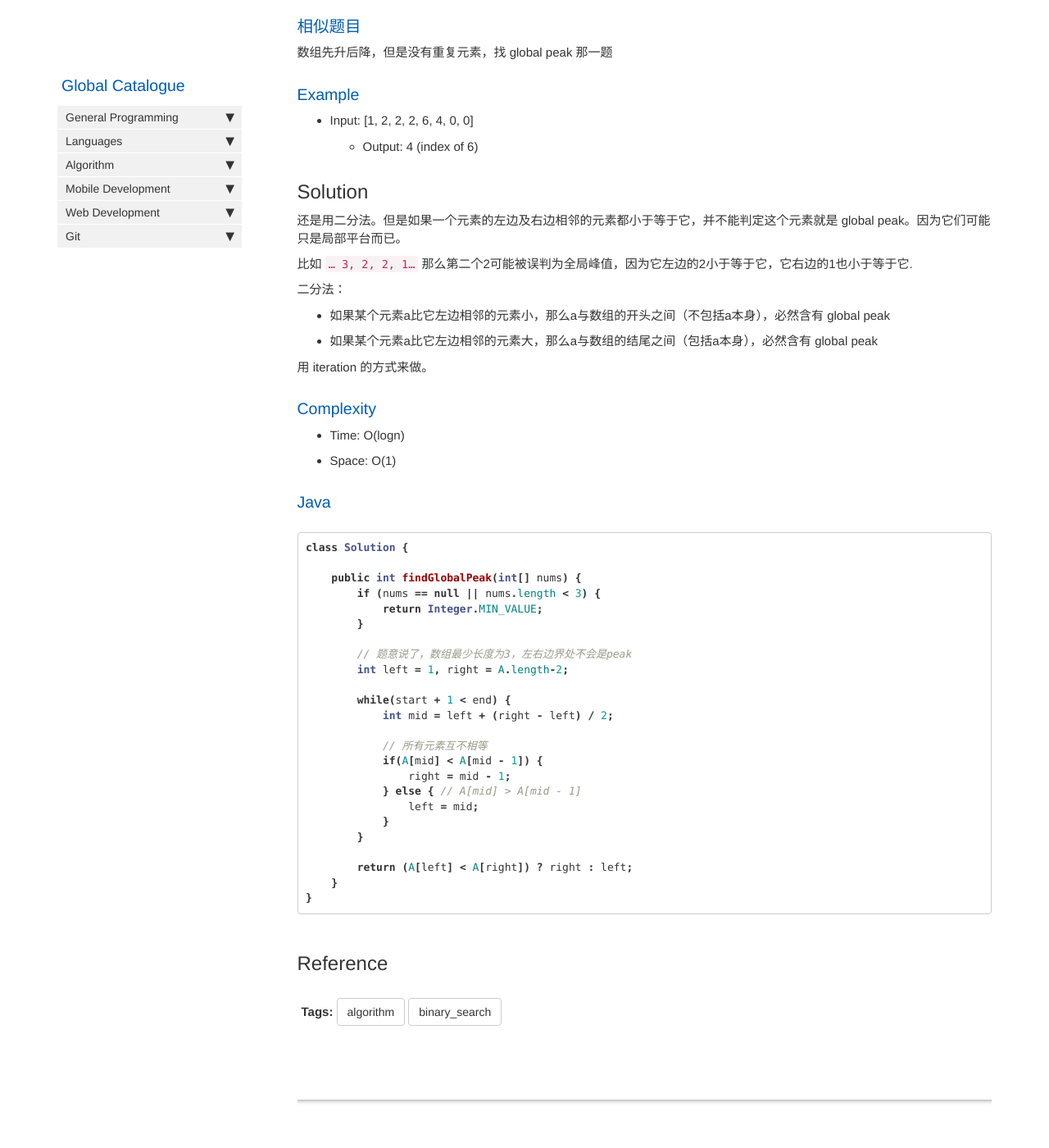
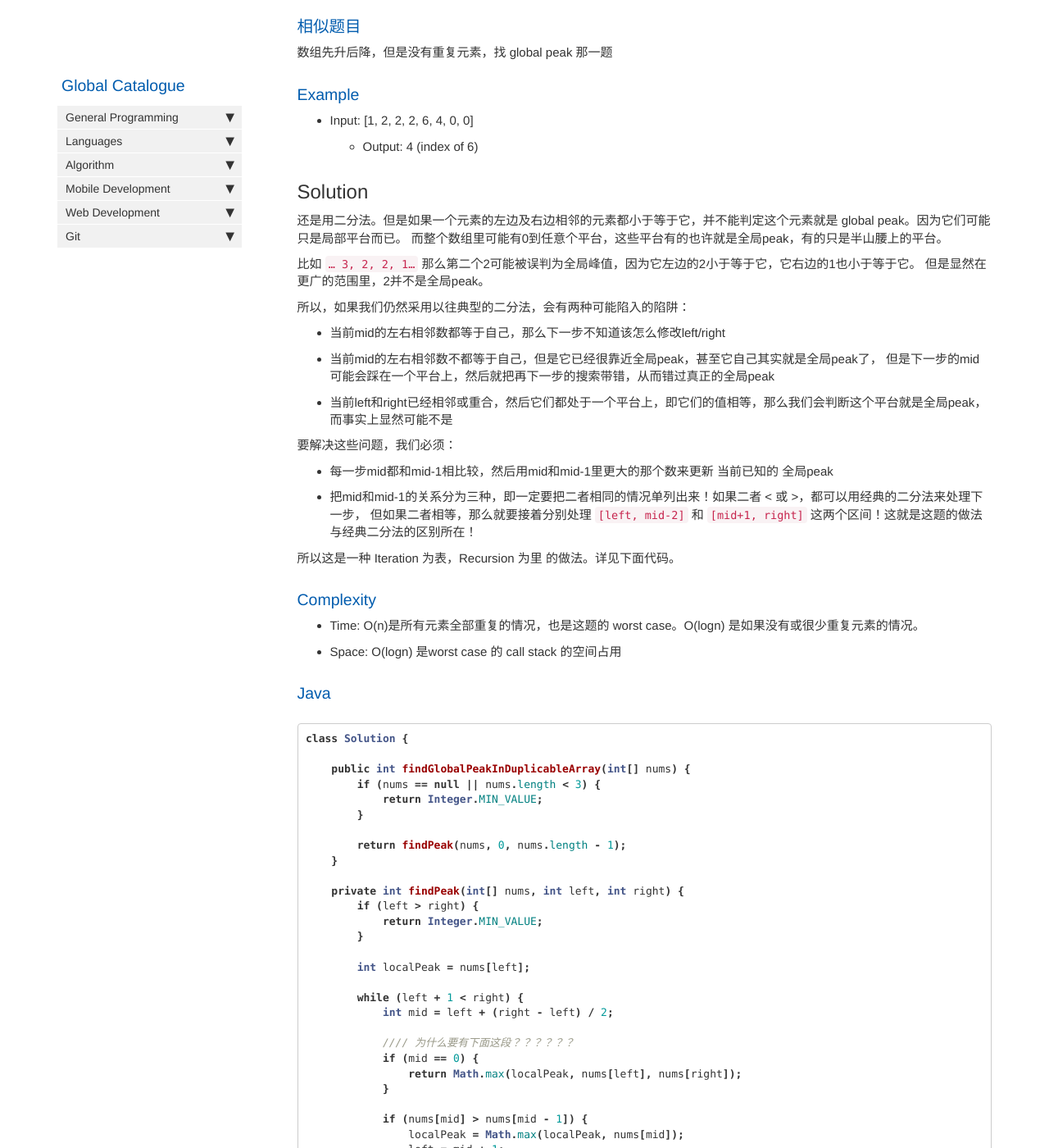
Before and after one commit to HungryOrc/hungryorc.github.io, a Jekyll site: the page built from pages/algorithm/algorithm_find_global_peak_in_A-shape_array_with_duplicates.md, in a window 1280 px wide and 1400 px high, scrolled down 344 px. Shown: the whole window at 82% size. Built offline with Jekyll 4.4.1, drawn with Linux system fonts in a browser that asks for light colours; nearby versions of some CDN libraries; comment, search, counter and statistics services are not loaded; some of the changed text lies outside the part shown.

Commit message:
Update algorithm_find_global_peak_in_A-shape_array_with_duplicates.md

````diff
--- a/pages/algorithm/algorithm_find_global_peak_in_A-shape_array_with_duplicates.md
+++ b/pages/algorithm/algorithm_find_global_peak_in_A-shape_array_with_duplicates.md
@@ -23,44 +23,71 @@ toc: false
 
 ## Solution
 还是用二分法。但是如果一个元素的左边及右边相邻的元素都小于等于它，并不能判定这个元素就是 global peak。因为它们可能只是局部平台而已。
+而整个数组里可能有0到任意个平台，这些平台有的也许就是全局peak，有的只是半山腰上的平台。
 
-比如 `… 3, 2, 2, 1…` 那么第二个2可能被误判为全局峰值，因为它左边的2小于等于它，它右边的1也小于等于它.
+比如 `… 3, 2, 2, 1…` 那么第二个2可能被误判为全局峰值，因为它左边的2小于等于它，它右边的1也小于等于它。
+但是显然在更广的范围里，2并不是全局peak。
 
+所以，如果我们仍然采用以往典型的二分法，会有两种可能陷入的陷阱：
+* 当前mid的左右相邻数都等于自己，那么下一步不知道该怎么修改left/right
+* 当前mid的左右相邻数不都等于自己，但是它已经很靠近全局peak，甚至它自己其实就是全局peak了，
+但是下一步的mid可能会踩在一个平台上，然后就把再下一步的搜索带错，从而错过真正的全局peak
+* 当前left和right已经相邻或重合，然后它们都处于一个平台上，即它们的值相等，那么我们会判断这个平台就是全局peak，而事实上显然可能不是
 
-二分法：
-* 如果某个元素a比它左边相邻的元素小，那么a与数组的开头之间（不包括a本身），必然含有 global peak
-* 如果某个元素a比它左边相邻的元素大，那么a与数组的结尾之间（包括a本身），必然含有 global peak
+要解决这些问题，我们必须：
+* 每一步mid都和mid-1相比较，然后用mid和mid-1里更大的那个数来更新 当前已知的 全局peak
+* 把mid和mid-1的关系分为三种，即一定要把二者相同的情况单列出来！如果二者 < 或 >，都可以用经典的二分法来处理下一步，
+但如果二者相等，那么就要接着分别处理 `[left, mid-2]` 和 `[mid+1, right]` 这两个区间！这就是这题的做法与经典二分法的区别所在！
 
-用 iteration 的方式来做。
+所以这是一种 Iteration 为表，Recursion 为里 的做法。详见下面代码。
 
 ### Complexity
-* Time: O(logn)
-* Space: O(1)
+* Time: O(n)是所有元素全部重复的情况，也是这题的 worst case。O(logn) 是如果没有或很少重复元素的情况。
+* Space: O(logn) 是worst case 的 call stack 的空间占用
 
 ### Java
 ```java
 class Solution {
 
-    public int findGlobalPeak(int[] nums) {
+    public int findGlobalPeakInDuplicableArray(int[] nums) {
         if (nums == null || nums.length < 3) {
             return Integer.MIN_VALUE;
         }
 
-        // 题意说了，数组最少长度为3，左右边界处不会是peak
-        int left = 1, right = A.length-2;
+        return findPeak(nums, 0, nums.length - 1);
+    }
 
-        while(start + 1 < end) {
+    private int findPeak(int[] nums, int left, int right) {
+        if (left > right) {
+            return Integer.MIN_VALUE;
+        }
+
+        int localPeak = nums[left];
+
+        while (left + 1 < right) {
             int mid = left + (right - left) / 2;
 
-            // 所有元素互不相等
-            if(A[mid] < A[mid - 1]) {
+            //// 为什么要有下面这段？？？？？？
+            if (mid == 0) {
+                return Math.max(localPeak, nums[left], nums[right]);
+            }
+
+            if (nums[mid] > nums[mid - 1]) {
+                localPeak = Math.max(localPeak, nums[mid]);
+                left = mid + 1;
+            } else if (nums[mid] < nums[mid - 1]) {
+                localPeak = Math.max(localPeak, nums[mid - 1]);
                 right = mid - 1;
-            } else { // A[mid] > A[mid - 1]
-                left = mid;
+            } else { // nums[mid] == nums[mid - 1]
+                localPeak = Math.max(localPeak, nums[mid]);
+
+                // 如果遇到平台的情况，就回过头去！把从mid向外的两端 重新细耕一遍！
+                int peakOfTwoSides = Math.max(
+                    findPeak(nums, left, mid - 2), findPeak(mid + 1, right));
+                return Math.max(localPeak, peakOfTwoSides);
             }
         }
-
-        return (A[left] < A[right]) ? right : left;
+        return localPeak;
     }
 }
 ```
````
